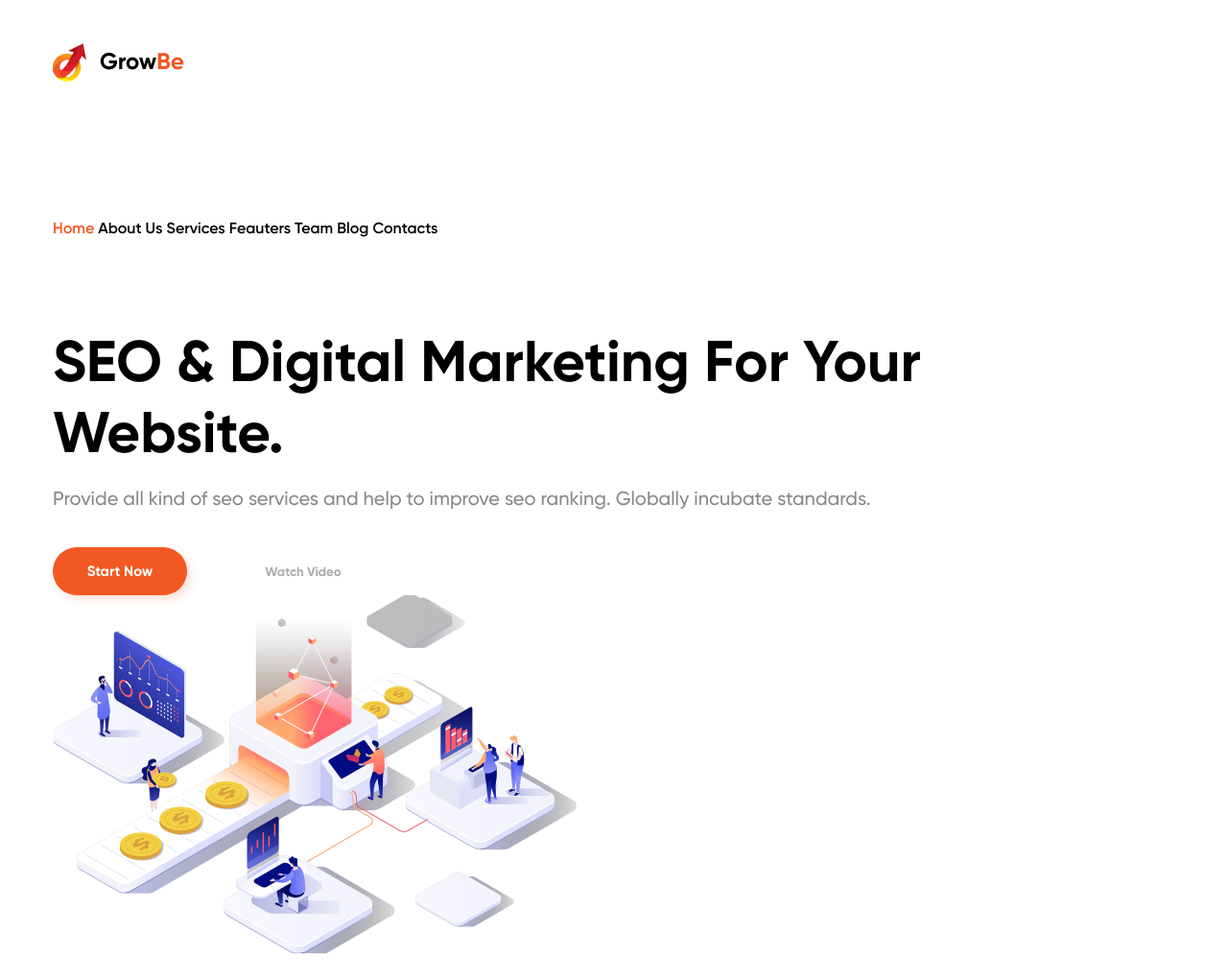
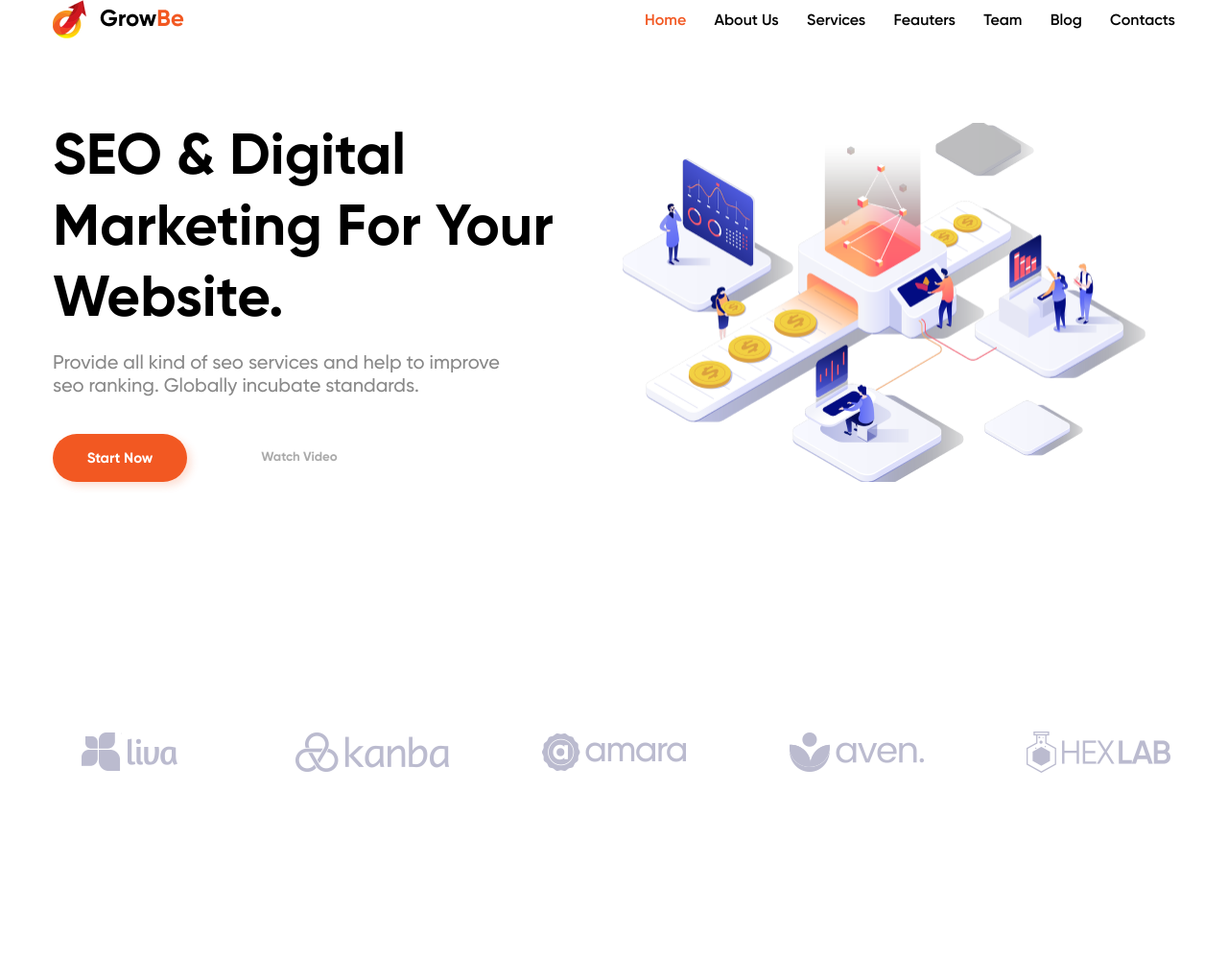
Before and after one commit to Freekodelka/HomeworkHTML, a plain HTML site: page index.html in a window 1280 px wide. Shown: the top 1000 px of the page at 96% size. After the commit the page ends 907 px from the top, so only its background shows below. Drawn offline with Linux system fonts and the light colour scheme.

Commit message:
the blocks are positioned

```diff
--- a/index.html
+++ b/index.html
@@ -8,7 +8,7 @@
 </head>
 <body>
     <header>
-        <nav class="container">
+        <nav class="header container">
             <a href="#"><img class="logo" src="./img/Logo.png" alt="logo"></a>
             <div class="links">
                 <a class="links__home" href="#">Home</a>
@@ -21,14 +21,17 @@
             </div>
         </nav>
         <main>
-            <section class="container leftSide">
-                <h1 class="leftSide__mainTitle">SEO & Digital Marketing For Your Website.
-                </h1>
-                <p class="leftSide__paragraph">Provide all kind of seo services and help to improve seo ranking. Globally incubate standards.</p>
-                <button class="leftSide__btnStart">Start Now</button>
-                <button class="leftSide__btnWatchVideo">Watch Video</button>
-            </section>
-            <section class="container">
+            <section class="main_content container">
+                <div class="leftSide">
+                    <h1 class="leftSide__mainTitle">SEO & Digital Marketing For Your            Website.
+                    </h1>
+                    <p class="leftSide__paragraph">Provide all kind of seo services and help to improve seo ranking. Globally incubate standards.
+                    </p>
+                    <div class="leftSide__buttons">
+                        <button class="leftSide__btnStart">Start Now</button>
+                        <button class="leftSide__btnWatchVideo">Watch Video</button>
+                    </div>
+                </div>
                 <img src="./img/mainImage.png" alt="mainImage">
             </section>
         </main>
@@ -40,9 +43,7 @@
             <a href="#"><img src="./img/3.png" alt="logo"></a>
             <a href="#"><img src="./img/4.png" alt="logo"></a>
             <a href="#"><img src="./img/5.png" alt="logo"></a>
-
         </nav>
     </footer>
-
 </body>
 </html>
--- a/style.css
+++ b/style.css
@@ -37,38 +37,61 @@ button, a {
     margin: 0 auto;
 }
 
-.logo {
-    margin: 45px 500px 89px auto;
+.header {
+    display: flex;
+    justify-content: space-between;
+    margin-bottom: 84px;
 }
 
+.logo {
+    width: 137px;
+    height: 40px;
+    }
+
 .links{
-    margin: 51px auto 95px auto;
+    display: flex;
     color: #000000;
     font-family: 'Gilroy-SemiBold';
     font-weight: 400;
+    width: 553px;
+    align-items: center;
+    justify-content: space-between;
 }
 
 .links__home {
     color: #F25822;
 }
 
-
-
+.main_content {
+    display: flex;
+    gap: 41px;
+    margin-bottom: 162px;
+}
 
 .leftSide__mainTitle {
     color: #000;
     font-size: 60px;
-    margin: auto 41px 17px auto;
     font-family:'Gilroy-Bold';
     font-weight: 400;
+    width: 552px;
+    height: 222px;
+    margin-bottom: 17px;
 }
 
 .leftSide__paragraph {
     color: #888;
     font-size: 20px;
-    margin: auto 97px 37px auto;
     font-family: 'Gilroy-Medium';
     font-weight: 400;
+    width: 466px;
+    height: 48px;
+    margin-bottom: 37px;
+}
+
+.leftSide__buttons {
+    display: flex;
+    align-items: center;
+    gap: 72px;
 }
 
 .leftSide__btnStart {
@@ -79,8 +102,6 @@ button, a {
     box-shadow: 4px 4px 8px 0px rgba(242, 88, 34, 0.20);
     color: #FFF;
     font-size: 15px;
-    padding: 15px 35px;
-    margin-right: 72px;
     border: none;
     font-family: 'Gilroy-Bold';
     font-weight: 400;
@@ -97,5 +118,10 @@ button, a {
 }
 
 .footer {
-    margin: 97px auto ;
+    height: 243px;
+    display: flex;
+    justify-content: space-between;
+    align-items: center;
+    gap: 48px;
+
 }
```
